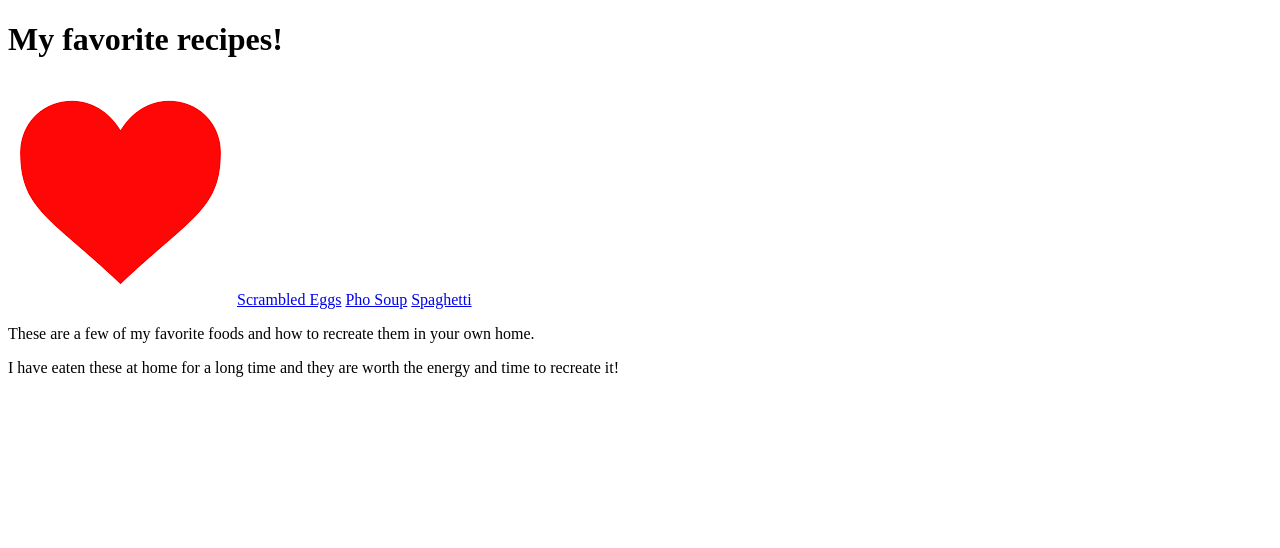
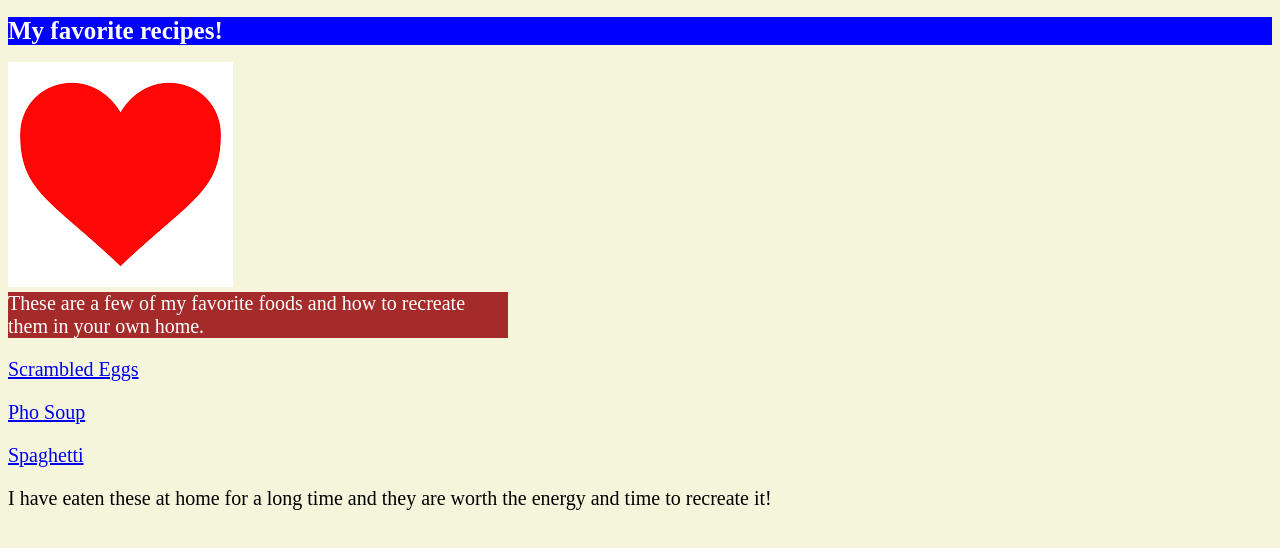
Before and after one commit to cankneee/odin-recipes, a plain HTML site: page index.html in a window 1280 px wide. Drawn offline with Linux system fonts and the light colour scheme.

Commit message:
css included

```diff
--- /dev/null
+++ b/css/style.css
@@ -0,0 +1,24 @@
+
+h1{
+    background-color: blue;
+    color: white;
+    font-size: 25px;
+}
+body {
+    background-color: beige;
+    color: red;
+    font-size: 20px;
+}
+
+p {
+    color: black;
+}
+
+div{height: auto;
+    width: 500px;
+    background-color: brown;
+    color: white;
+}
+h3 {
+    color: violet;
+}
--- a/index.html
+++ b/index.html
@@ -4,6 +4,7 @@
 <head>
     <meta charset="utf-8">
     <title>Odin Recipe</title>
+    <link rel="stylesheet" href="css/style.css">
 </head>
 
 <body>
@@ -12,11 +13,11 @@
   </body1>
 
 
-    <a href="./recipes/scrambled_eggs.html">Scrambled Eggs</a>
-    <a href="./recipes/pho.html">Pho Soup</a>
-    <a href="./recipes/spaghetti.html">Spaghetti</a>
+    <div> These are a few of my favorite foods and how to recreate them in your own home.</div>
 
-    <p> These are a few of my favorite foods and how to recreate them in your own home.</p>
+    <p> <a href="./recipes/scrambled_eggs.html">Scrambled Eggs</a> </p>
+    <p> <a href="./recipes/pho.html">Pho Soup</a> </p>
+    <p> <a href="./recipes/spaghetti.html">Spaghetti</a> </p>
 
     <p> I have eaten these at home for a long time and they are worth the energy and time to recreate it!</p>
 
```
Also changed, not shown: recipes/pho.html (+6 -0 lines), recipes/scrambled_eggs.html (+16 -1 lines).
